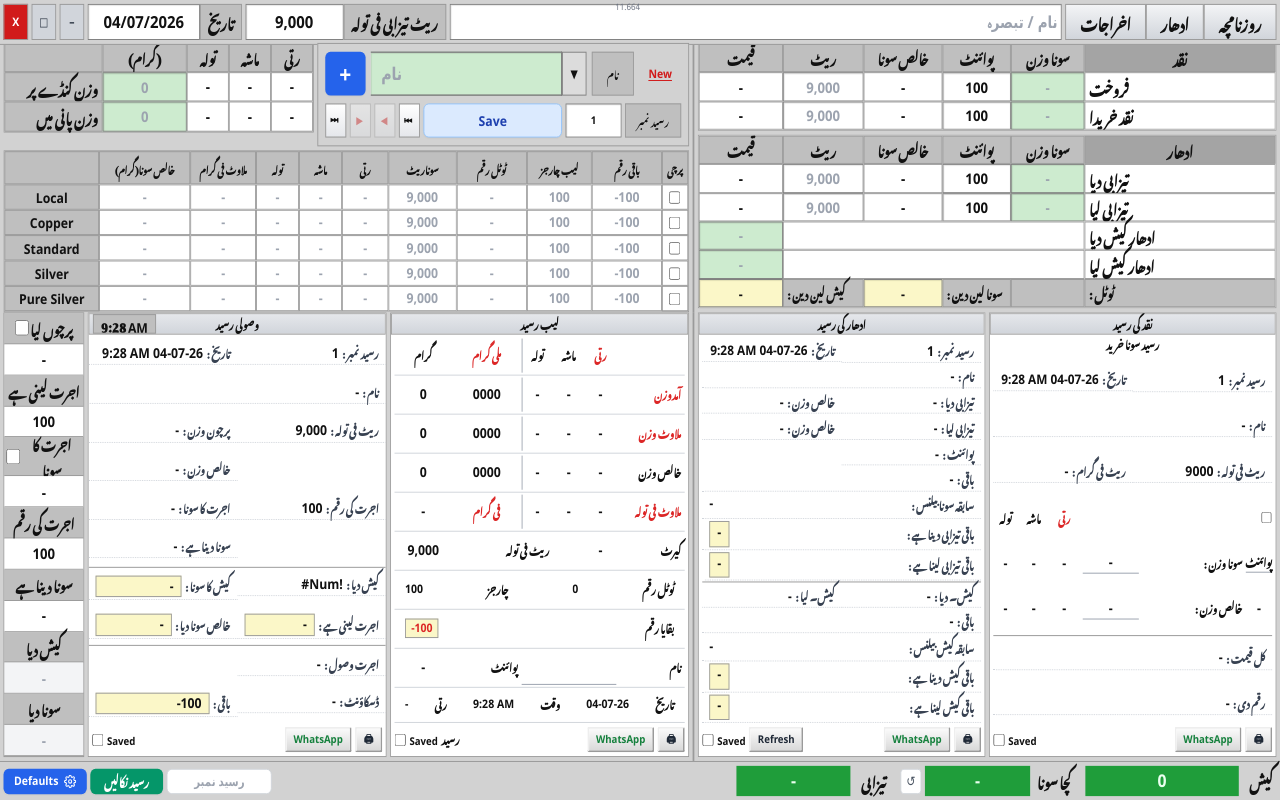
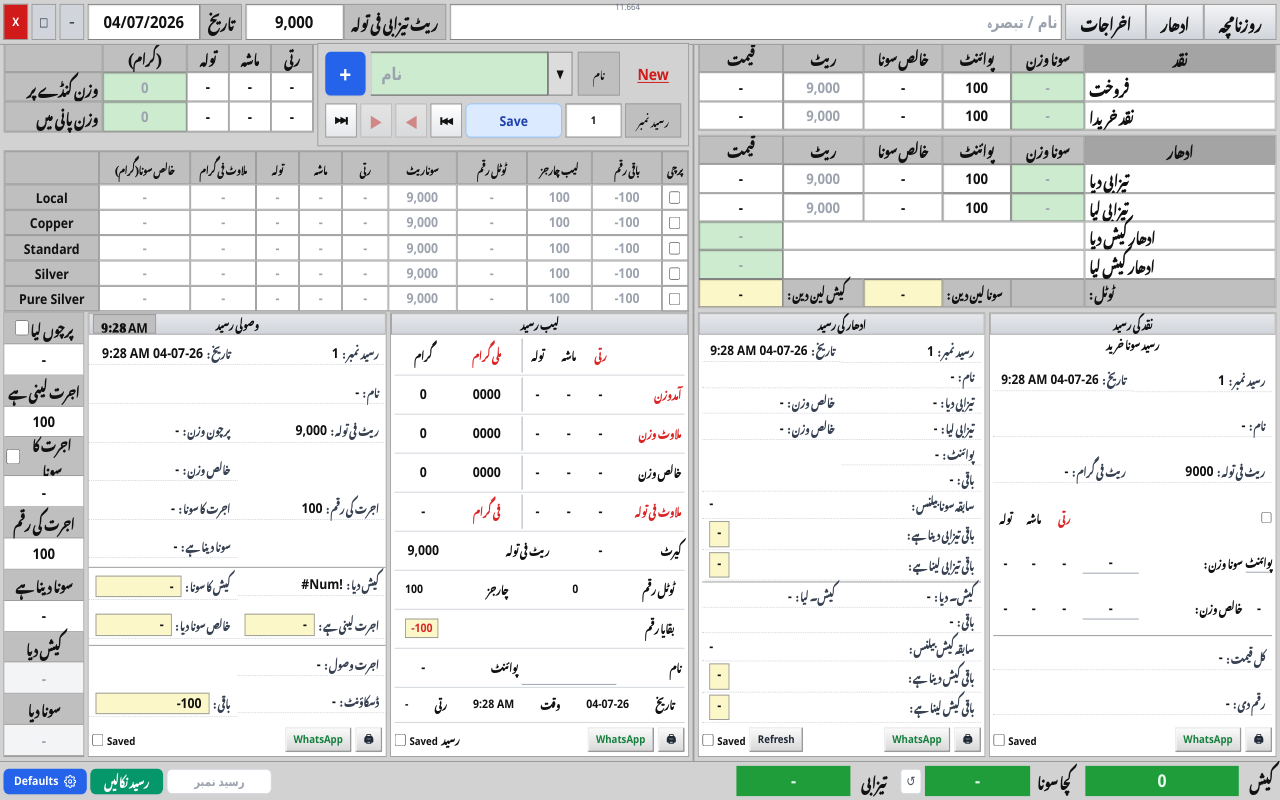
Before and after one commit to rayyan123571/GOLDLAB, a React (Vite) app: page / in a window 1280 px wide. Built offline with nearby package versions, Linux system fonts and the light colour scheme; a web font is replaced by a local one.

Commit message:
checkpoint before statement A4 layout

```diff
--- a/src/components/CustomerEntry.jsx
+++ b/src/components/CustomerEntry.jsx
@@ -254,7 +254,7 @@ export default function CustomerEntry() {
           The ID and Mobile rows were removed from the main screen; that freed space
           goes to a larger, roomier name field + a prominent primary "+" action. */}
       <div className="flex items-stretch gap-1.5 mb-2">
-        <button className="link-red w-12" onClick={onNew}>New</button>
+        <button className="link-red w-16 font-bold text-[16px]" onClick={onNew}>New</button>
         <div className="hdr urdu w-12 flex items-center justify-center">نام</div>
         <Combo
           value={customer.name}
@@ -282,27 +282,27 @@ export default function CustomerEntry() {
         <div className="hdr urdu w-16">رسید نمبر</div>
         <input className="inp w-16 text-center font-bold" value={receiptNo} readOnly />
         <button
-          className="flex-1 flex items-center justify-center font-bold text-[14px] px-4 py-1.5 rounded-md border border-blue-300 bg-blue-100 text-blue-800 shadow-sm hover:bg-blue-200 hover:border-blue-400 active:bg-blue-300 active:translate-y-px focus:outline-none focus:ring-2 focus:ring-blue-400 transition-colors"
+          className="flex-1 flex items-center justify-center font-bold text-[14px] px-2 py-1.5 rounded-md border border-blue-300 bg-blue-100 text-blue-800 shadow-sm hover:bg-blue-200 hover:border-blue-400 active:bg-blue-300 active:translate-y-px focus:outline-none focus:ring-2 focus:ring-blue-400 transition-colors"
           onClick={onSave}
         >
           Save
         </button>
-        <button className="btn font-bold w-6" title="پہلی رسید — First" onClick={navigate(gotoFirstReceipt)}>⏮</button>
+        <button className="btn font-bold w-9 text-[18px]" title="پہلی رسید — First" onClick={navigate(gotoFirstReceipt)}>⏮</button>
         {/* ◀ Prev / ▶ Next are DISABLED (greyed, non-clickable) when there is no
             older / newer saved parchi in that direction. Nav behavior unchanged. */}
         <button
-          className="btn text-redX font-bold w-6 disabled:opacity-40 disabled:cursor-not-allowed"
+          className="btn text-redX font-bold w-9 text-[18px] disabled:opacity-40 disabled:cursor-not-allowed"
           title="پچھلی رسید — Previous"
           onClick={navigate(gotoPrevReceipt)}
           disabled={!hasPrevReceipt}
         >◀</button>
         <button
-          className="btn text-redX font-bold w-6 disabled:opacity-40 disabled:cursor-not-allowed"
+          className="btn text-redX font-bold w-9 text-[18px] disabled:opacity-40 disabled:cursor-not-allowed"
           title="اگلی رسید — Next"
           onClick={navigate(gotoNextReceipt)}
           disabled={!hasNextReceipt}
         >▶</button>
-        <button className="btn font-bold w-6" title="آخری رسید — Last" onClick={navigate(gotoLastReceipt)}>⏭</button>
+        <button className="btn font-bold w-9 text-[18px]" title="آخری رسید — Last" onClick={navigate(gotoLastReceipt)}>⏭</button>
       </div>
 
       {saveMsg && (
```
